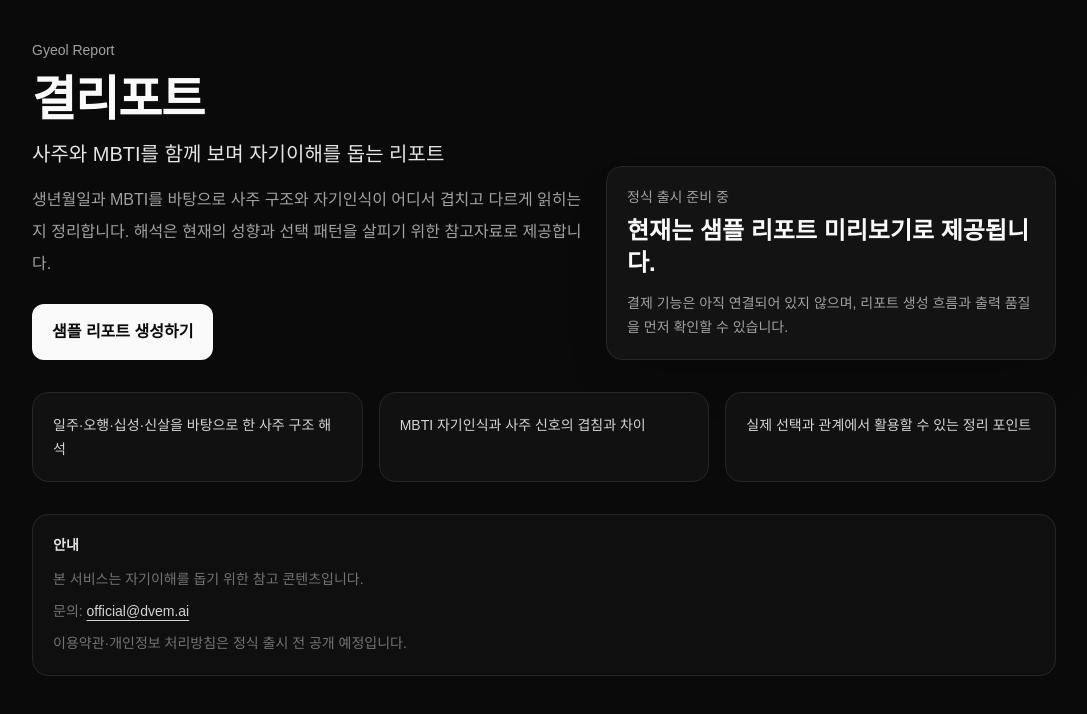
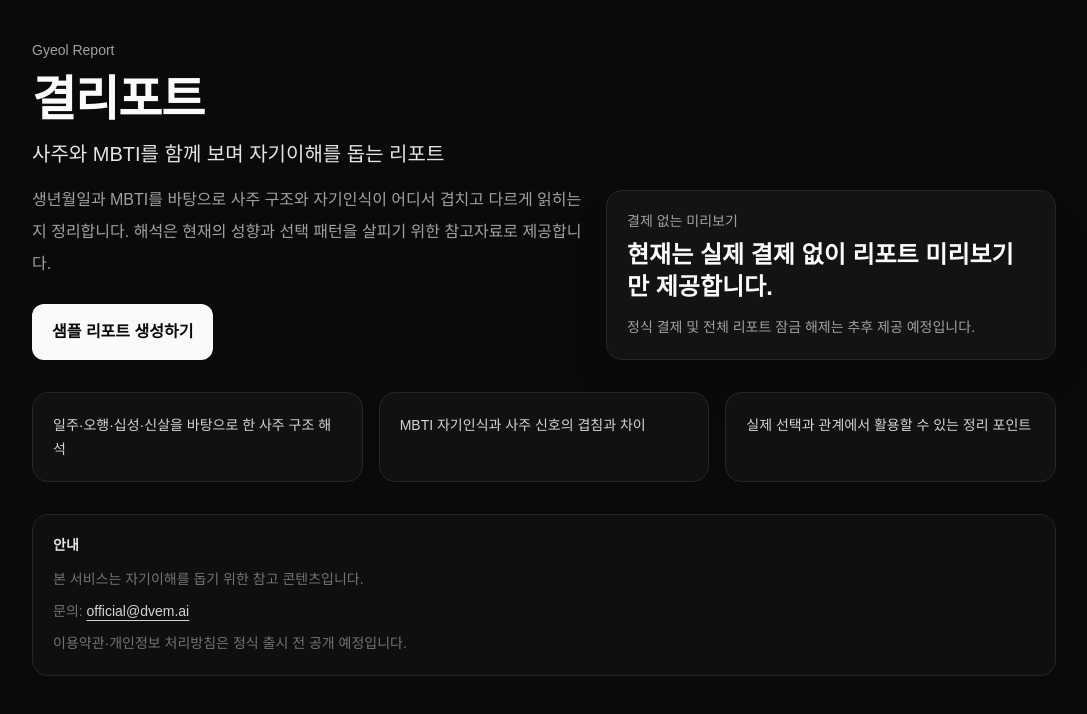
Before and after one commit to Deokjjang/gyeol-report, a Next.js app: page / in a window 1280 px wide. Shown: the top 714 px of the page, without its empty margins (96-1183 px from the left). Built offline with nearby package versions, Linux system fonts and the light colour scheme.

Commit message:
feat: add home payment inactive copy guard

```diff
--- a/src/app/page.tsx
+++ b/src/app/page.tsx
@@ -34,14 +34,13 @@ export default function Home() {
 
           <div className="rounded-2xl border border-neutral-800 bg-neutral-900/70 p-5 shadow-2xl shadow-black/20">
             <p className="text-sm font-medium text-neutral-400">
-              정식 출시 준비 중
+              결제 없는 미리보기
             </p>
             <p className="mt-2 text-2xl font-bold text-neutral-50">
-              현재는 샘플 리포트 미리보기로 제공됩니다.
+              현재는 실제 결제 없이 리포트 미리보기만 제공합니다.
             </p>
             <p className="mt-3 text-sm leading-6 text-neutral-400">
-              결제 기능은 아직 연결되어 있지 않으며, 리포트 생성 흐름과 출력
-              품질을 먼저 확인할 수 있습니다.
+              정식 결제 및 전체 리포트 잠금 해제는 추후 제공 예정입니다.
             </p>
           </div>
         </div>
```
Also changed, not shown: 1 other file (tests, documents, lock files or other folders).
